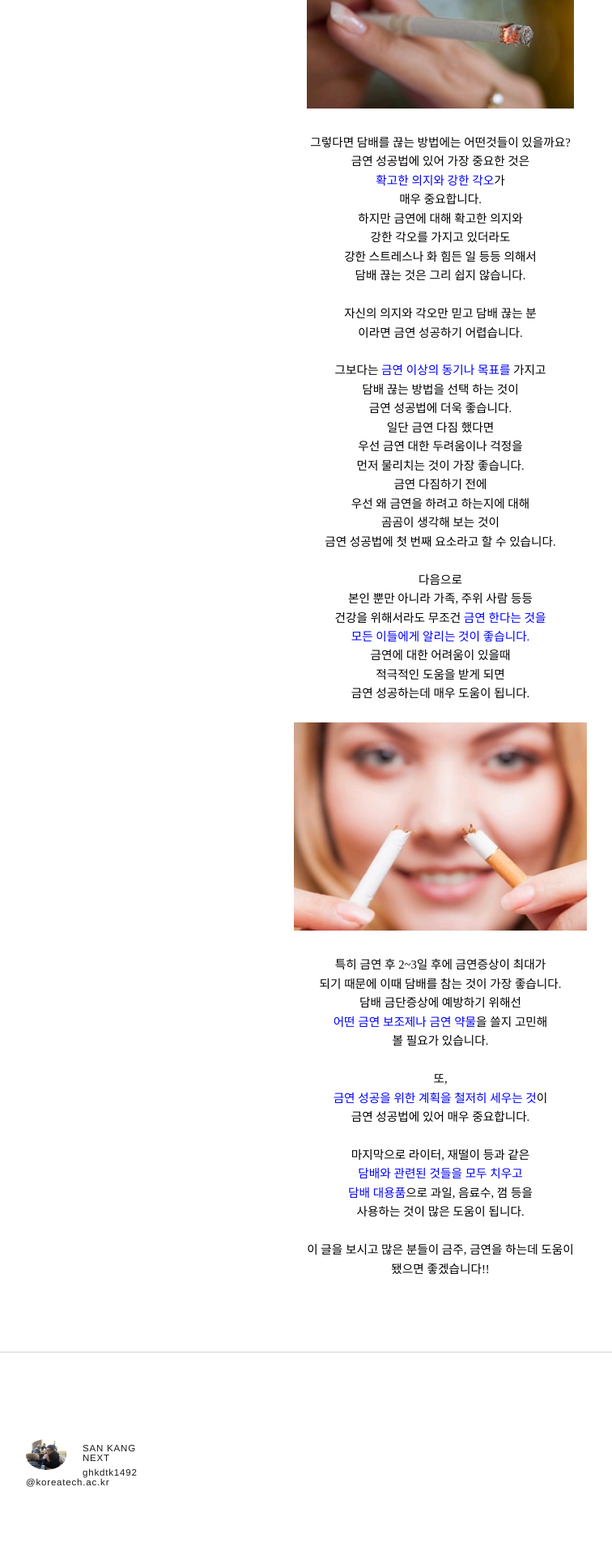
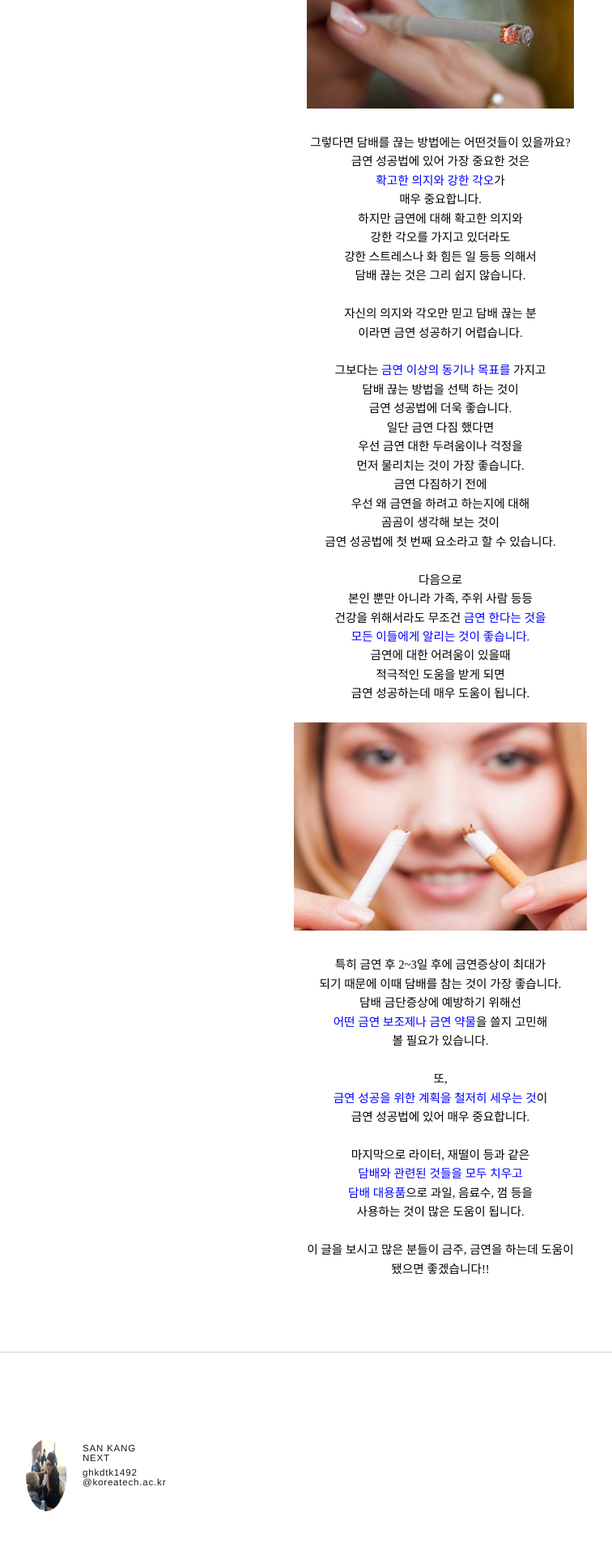
Before and after one commit to kuthealth/kuthealth.github.com, a Jekyll site: the page built from page/stopping.html, in a window 1280 px wide. Shown: the part 2564-4484 px from the top of the page at 81% size, without its empty margins (96-852 px from the left). Built offline with Jekyll 4.4.1, drawn with Linux system fonts in a browser that asks for light colours.

Commit message:
Update stopping.html

```diff
--- a/page/stopping.html
+++ b/page/stopping.html
@@ -354,7 +354,7 @@ P.HStyle13, LI.HStyle13, DIV.HStyle13
 
        <footer>
             <section>
-              <img src="../src/ks.jpeg">
+              <img src="../src/ks2.jpeg">
               <ul>
                 <li>SAN KANG </li>NEXT</li>
                 <li>ghkdtk1492</li>@koreatech.ac.kr</li>
```
